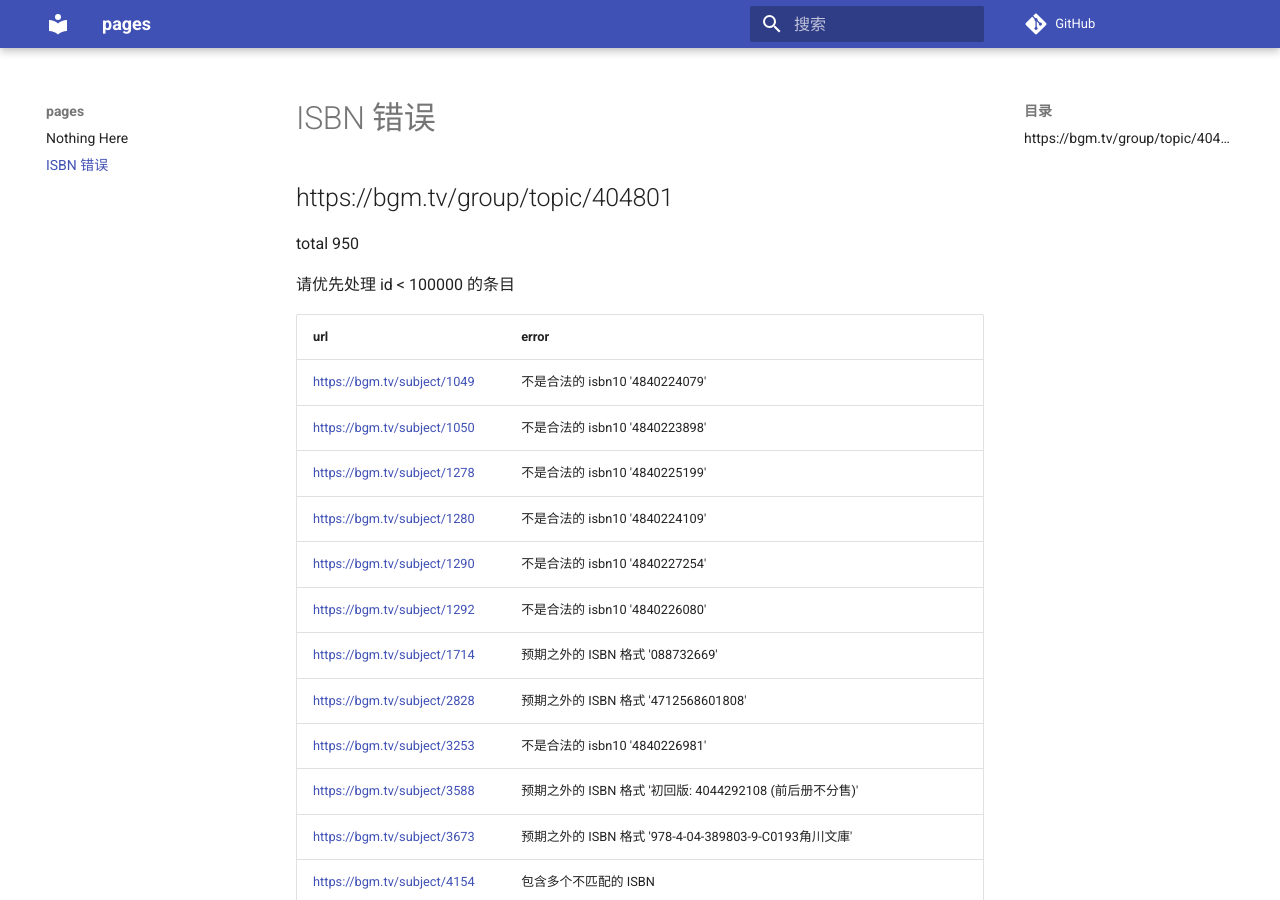
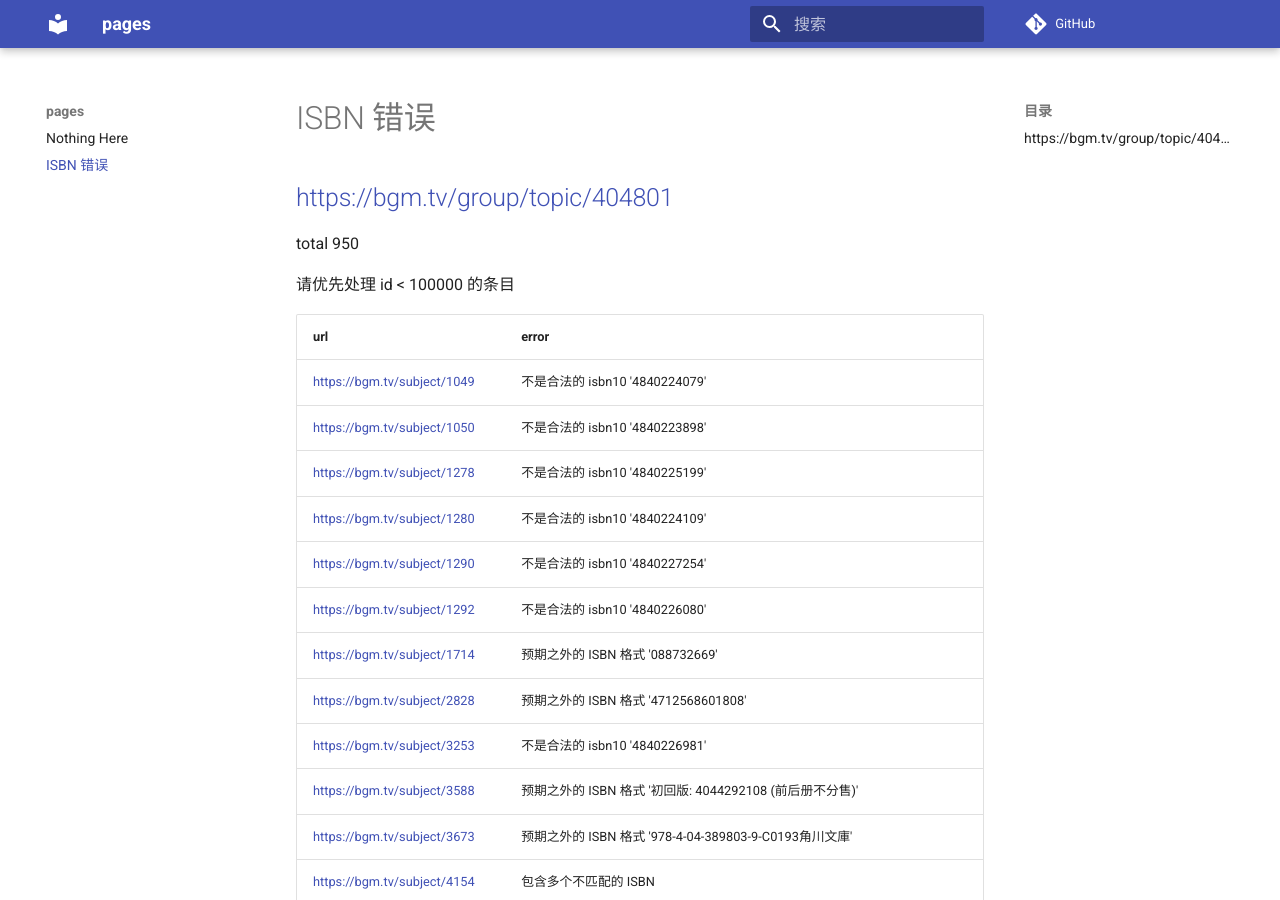
Before and after one commit to trim21/bangumi-pages, an MkDocs documentation site: the page built from docs/isbn.md, in a window 1280 px wide and 900 px high. Built offline with MkDocs 1.6.1 and Material for MkDocs 9.7.7, drawn with Linux system fonts in a browser that asks for light colours; comment, search, counter and statistics services are not loaded.

Commit message:
update isbn.md

```diff
--- a/docs/isbn.md
+++ b/docs/isbn.md
@@ -1,5 +1,5 @@
 # ISBN 错误
-## https://bgm.tv/group/topic/404801
+## <https://bgm.tv/group/topic/404801>
 
 total 950
 
```
